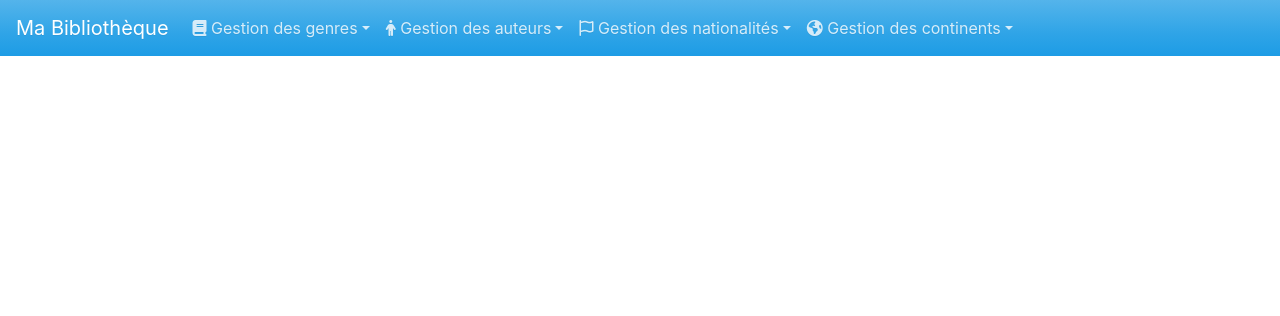
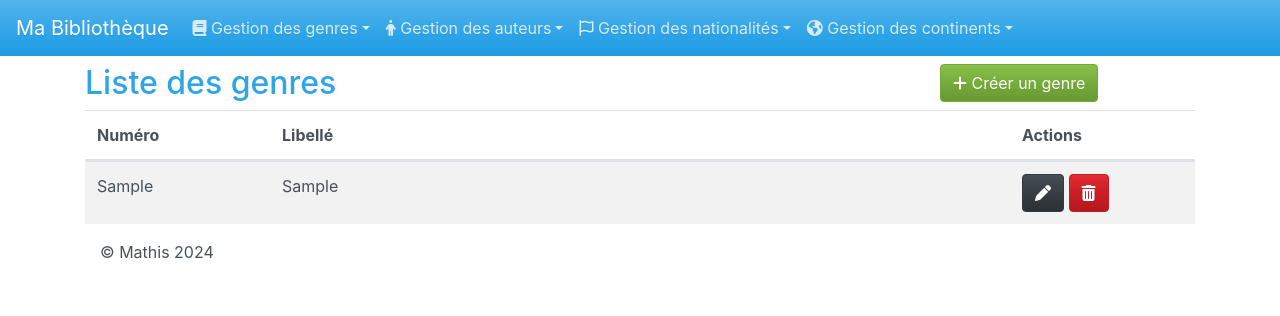
Before and after one commit to Matchab78/tp-4, a PHP site: page /index.php?uc=genres&action=list in a window 1280 px wide. Shown: the top 316 px of the page. Run offline with PHP 8.4, Linux system fonts and the light colour scheme; tables that the repository leaves empty or names only in its code hold one stand-in row (values such as "Sample post"); some libraries are stand-ins or nearby versions.

Commit message:
fin sans livre

```diff
--- /dev/null
+++ b/controllers/genreController.php
@@ -0,0 +1,55 @@
+<?php
+$action=$_GET['action'];
+switch($action){
+    case 'list' :
+        $lesGenres=Genre::findAll();
+        include('vues/listeGenres.php');
+    break;
+
+    case 'add' :
+        $mode="Ajouter";
+        include('vues/formGenre.php');
+    break;
+
+    case 'update' :
+        $mode="Modifier";
+        $genre=Genre::findById($_GET['num']);
+        include('vues/formGenre.php');
+    break;
+
+    case 'delete' :
+        $genre=Genre::findById($_GET['num']);
+        $nb=Genre::delete($genre);
+        if($nb==1){
+            $_SESSION['message']=['success'=>'le genre a bien été supprimé'];
+        }else{
+            $_SESSION['message']=['danger'=>"le genre n'a pas été supprimé"];
+        }
+        header('location: index.php?uc=genres&action=list');
+        exit();
+    break;
+
+    case 'valideForm' :
+        $genre= new genre();
+        if(empty($_POST['num'])){ //cas création
+            $genre->setLibelle($_POST['libelle']);
+            $nb=Genre::add($genre);
+            $message = "ajouté";
+        }else{ //cas modif
+            $genre->setNum($_POST['num']);
+            $genre->setLibelle($_POST['libelle']);
+            $nb=Genre::update($genre);
+            $message = "modifié";
+        }
+        if($nb==1){
+            $_SESSION['message']=['success'=>"le genre a bien été $message"];
+        }else{
+            $_SESSION['message']=['danger'=>"le genre a bien été $message"];
+        }
+        header('location: index.php?uc=genres&action=list');
+        exit();
+    break;
+
+}
+
+?>
--- a/index.php
+++ b/index.php
@@ -10,6 +10,8 @@ include "vues/messagesFlash.php";
 include "modeles/Nationalite.php";
 
 include "modeles/Auteur.php";
+
+include "modeles/Genre.php";
 
 
 
@@ -32,6 +34,11 @@ switch($uc){
         include('controllers/auteurController.php');
         break;
 
+    case 'genres' :
+        include('controllers/genreController.php');
+        break;
+
+
 }
 
 include "vues/footer.php"; ?>
--- /dev/null
+++ b/modeles/Genre.php
@@ -0,0 +1,143 @@
+<?php
+class Genre {
+
+    /** numero du genre
+     * @var int
+     */
+    private $num;
+
+    /**
+     * Libelle du genre
+     *
+     * @var string
+     */
+    private $libelle;
+
+
+    /**
+     * Get the value of num
+     */
+    public function getNum()
+    {
+        return $this->num;
+    }
+
+
+
+
+    /**
+     * lit le libelle
+     *
+     * @return string
+     */
+    public function getLibelle() : string
+    {
+        return $this->libelle;
+    }
+
+    /**
+     * ecrit dans le libelle
+     *
+     * @param string $libelle
+     * @return self
+     */
+    public function setLibelle(string $libelle) : self
+    {
+        $this->libelle = $libelle;
+
+        return $this;
+    }
+
+    /**
+     * Retourne ensemble genres
+     *
+     * @return Genre[] tableau objet genre
+     */
+    public static function findAll() :array
+    {
+        $req=MonPdo::getInstance()->prepare("Select * from genre ");
+        $req->setFetchMode(PDO::FETCH_CLASS|PDO::FETCH_PROPS_LATE,'Genre');
+        $req->execute();
+        $lesResultats=$req->fetchAll();
+        return $lesResultats;
+    }
+
+    /**
+     * Trouve un genre par son num
+     *
+     * @param integer $id numéro genre
+     * @return Genre objet genre find
+     */
+    public static function findById(int $id) :Genre
+    {
+        $req=MonPdo::getInstance()->prepare("Select * from genre where num= :id ");
+        $req->setFetchMode(PDO::FETCH_CLASS|PDO::FETCH_PROPS_LATE,'Genre');
+        $req->bindParam(':id', $id);
+        $req->execute();
+        $leResultat=$req->fetch();
+        return $leResultat;
+    }
+
+    /**
+     * ajout d'un genre
+     *
+     * @param Genre $genre à add
+     * @return integer resultat (1 si result reussi 0 si fail)
+     */
+    public static function add(Genre $genre) :int
+    {
+        $req=MonPdo::getInstance()->prepare("Insert into genre(libelle) values(:libelle) ");
+        $libelle=$genre->getLibelle();
+        $req->bindParam(':libelle', $libelle);
+        $nb=$req->execute();
+        return $nb;
+    }
+
+    /**
+     * modif genre
+     *
+     * @param Genre $genre à modif
+     * @return integer resultat (1 si result reussi 0 si fail)
+     */
+    public static function update(Genre $genre) :int
+    {
+        $req=MonPdo::getInstance()->prepare("update genre set libelle= :libelle where num= :id ");
+        $num=$genre->getNum();
+        $libelle=$genre->getLibelle();
+        $req->bindParam(':id', $num);
+        $req->bindParam(':libelle', $libelle);
+        $nb=$req->execute();
+        return $nb;
+    }
+
+    /**
+     * supp genre
+     *
+     * @param Genre $genre
+     * @return integer
+     */
+    public static function delete(Genre $genre) :int
+    {
+        $req=MonPdo::getInstance()->prepare("delete from genre where num= :id ");
+        $req->bindParam(':id', $genre->getNum());
+        $nb=$req->execute();
+        return $nb;
+    }
+
+
+    /**
+     * Set the value of num
+     *
+     * @param  int  $num
+     *
+     * @return  self
+     */
+    public function setNum(int $num) :self
+    {
+        $this->num = $num;
+
+        return $this;
+    }
+}
+
+?>
--- a/modeles/Nationalite.php
+++ b/modeles/Nationalite.php
@@ -30,6 +30,18 @@ class Nationalite {
     }
 
 
+    /**
+     * ecrit dans le libelle
+     *
+     * @param string $libelle
+     * @return self
+     */
+    public function setNum(string $libelle) : self
+    {
+        $this->libelle = $libelle;
+
+        return $this;
+    }
 
 
     /**
@@ -136,9 +148,12 @@ class Nationalite {
     public static function update(Nationalite $nationalite) :int
     {
         $req=MonPdo::getInstance()->prepare("update nationalite set libelle= :libelle, numContinent= :numContinent where num= :id ");
-        $req->bindParam(':id', $nationalite->getNum());
-        $req->bindParam(':libelle', $nationalite->getLibelle());
-        $req->bindParam(':numContinent', $nationalite->getNumContinent());
+        $num = $nationalite->getNum();
+        $libelle = $nationalite->getLibelle();
+        $nat = $nationalite->getNumContinent()->getNum();
+        $req->bindParam(':id', $num);
+        $req->bindParam(':libelle', $libelle);
+        $req->bindParam(':numContinent', $nat);
         $nb=$req->execute();
         return $nb;
     }
--- a/vues/header.php
+++ b/vues/header.php
@@ -54,7 +54,7 @@
   <body>
 
 <nav class="navbar navbar-expand-md navbar-dark fixed-top bg-primary">
-  <a class="navbar-brand" href="#">Ma Bibliothèque</a>
+  <a class="navbar-brand" href="index.php">Ma Bibliothèque</a>
   <button class="navbar-toggler" type="button" data-toggle="collapse" data-target="#navbarsExampleDefault" aria-controls="navbarsExampleDefault" aria-expanded="false" aria-label="Toggle navigation">
     <span class="navbar-toggler-icon"></span>
   </button>
@@ -64,8 +64,8 @@
       <li class="nav-item dropdown">
         <a class="nav-link dropdown-toggle" href="#" data-toggle="dropdown" aria-expanded="false"><i class="fa-solid fa-book"></i>  Gestion des genres</a>
         <div class="dropdown-menu">
-          <a class="dropdown-item" href="listeGenre.php">Liste des genres</a>
-          <a class="dropdown-item" href="formGenre.php">Ajouter un genre</a>
+          <a class="dropdown-item" href="index.php?uc=genres&action=list">Liste des genres</a>
+          <a class="dropdown-item" href="index.php?uc=genres&action=add">Ajouter un genre</a>
         </div>
       </li>
       <li class="nav-item dropdown">
--- /dev/null
+++ b/vues/listeGenres.php
@@ -0,0 +1,31 @@
+<div class="container mt-5">
+<div class="row pt-3">
+    <div class="col-9"><h2>Liste des genres</h2></div>
+    <div class="col-3"><a href="index.php?uc=genres&action=add" class='btn btn-success'><i class="fa-solid fa-plus"></i>  Créer un genre</a></div>
+</div>
+
+<table class="table table-hover table-striped">
+  <thead>
+    <tr class="d-flex">
+      <th scope="col" class="col-md-2">Numéro</th>
+      <th scope="col" class="col-md-8">Libellé</th>
+      <th scope="col" class="col-md-2">Actions</th>
+    </tr>
+  </thead>
+  <tbody>
+    <?php
+    foreach($lesGenres as $genre){
+
+        echo "<tr class='d-flex'>";
+        echo "<td class='col-md-2'>".$genre->getNum()."</td>";
+        echo "<td class='col-md-8'>".$genre->getLibelle()."</td>";
+        echo "<td class='col-md-2'>
+            <a href='index.php?uc=genres&action=update&num=".$genre->getNum()."' class='btn btn-dark'><i class='fa-solid fa-pen'></i></a>
+            <a href='#modalSupp' data-toggle='modal' data-message='Suppression du genre ?'data-suppression='index.php?uc=genres&action=delete&num=".$genre->getNum()."' class='btn btn-danger'><i class='fa-solid fa-trash-alt'></i></a>
+        </td>";
+        echo "</tr>";
+    }
+    //supprimerNationalite.php?num=$nationalite->num
+    ?>
+  </tbody>
+</table>
--- a/vues/listeNationalite.php
+++ b/vues/listeNationalite.php
@@ -11,9 +11,9 @@
       <select name="continent" class="form-control">
             <?php
             echo"<option value='Tous'> Tous les continents </option>";
-            foreach($lesContinents as $continent){
-                $selection=$continent->num == $continentSel ? 'selected' : '';
-                echo"<option value='$continent->num' $selection>$continent->libelle</option>";
+            foreach($lesContinents  as $continent){
+                $selection=$continent->getNum() == $laNationalite -> numContinent ? 'selected' : '';
+                echo"<option value='".$continent->getNum()."' $selection>".$continent->getLibelle()."</option>";
 
             }
             ?>
```
Also changed, not shown: controllers/nationaliteController.php (+11 -3 lines), vues/formAuteur.php (+11 -0 lines), vues/formGenre.php (added, +17 -0 lines), vues/formNationalite.php (+20 -2 lines), vues/listeAuteur.php (+23 -2 lines).
